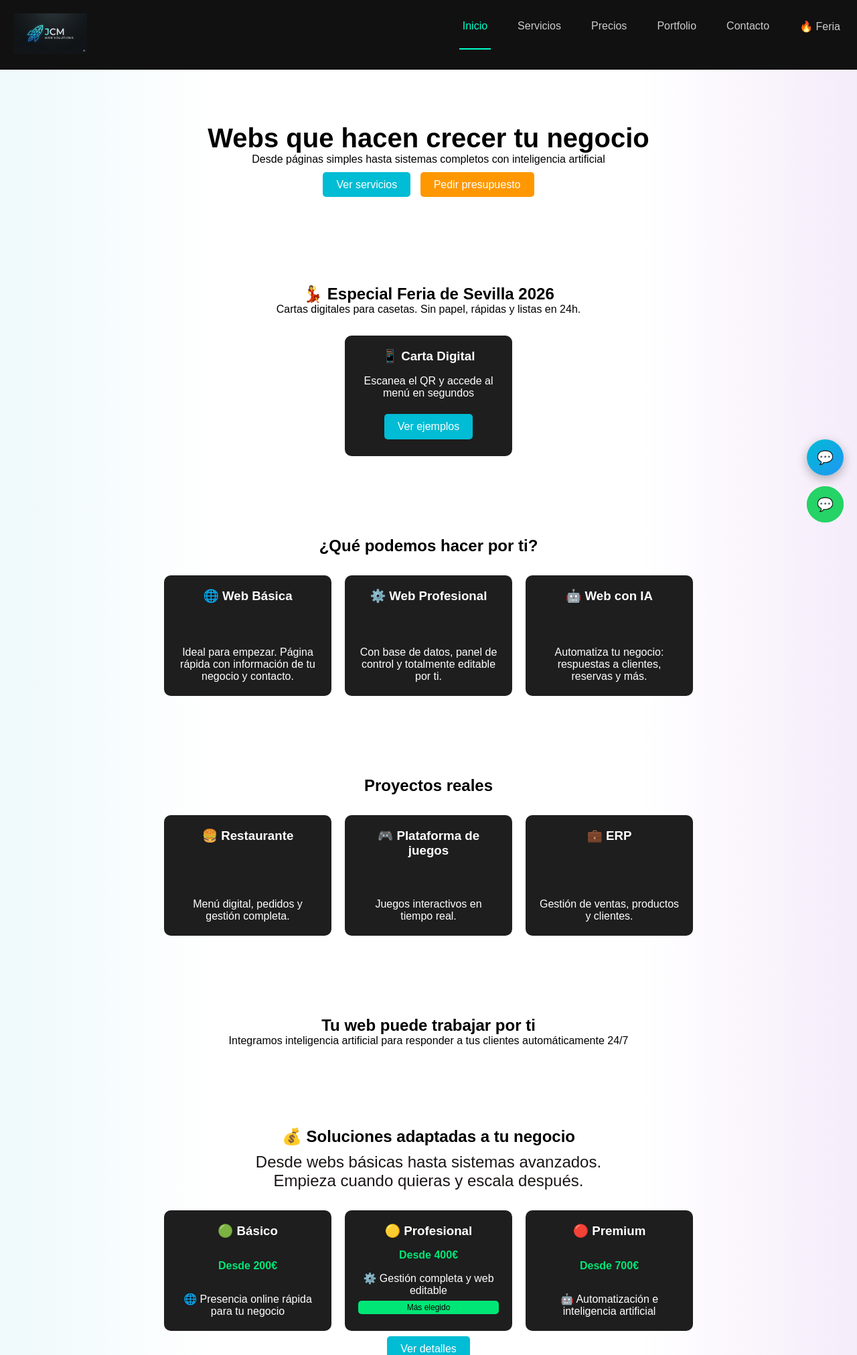
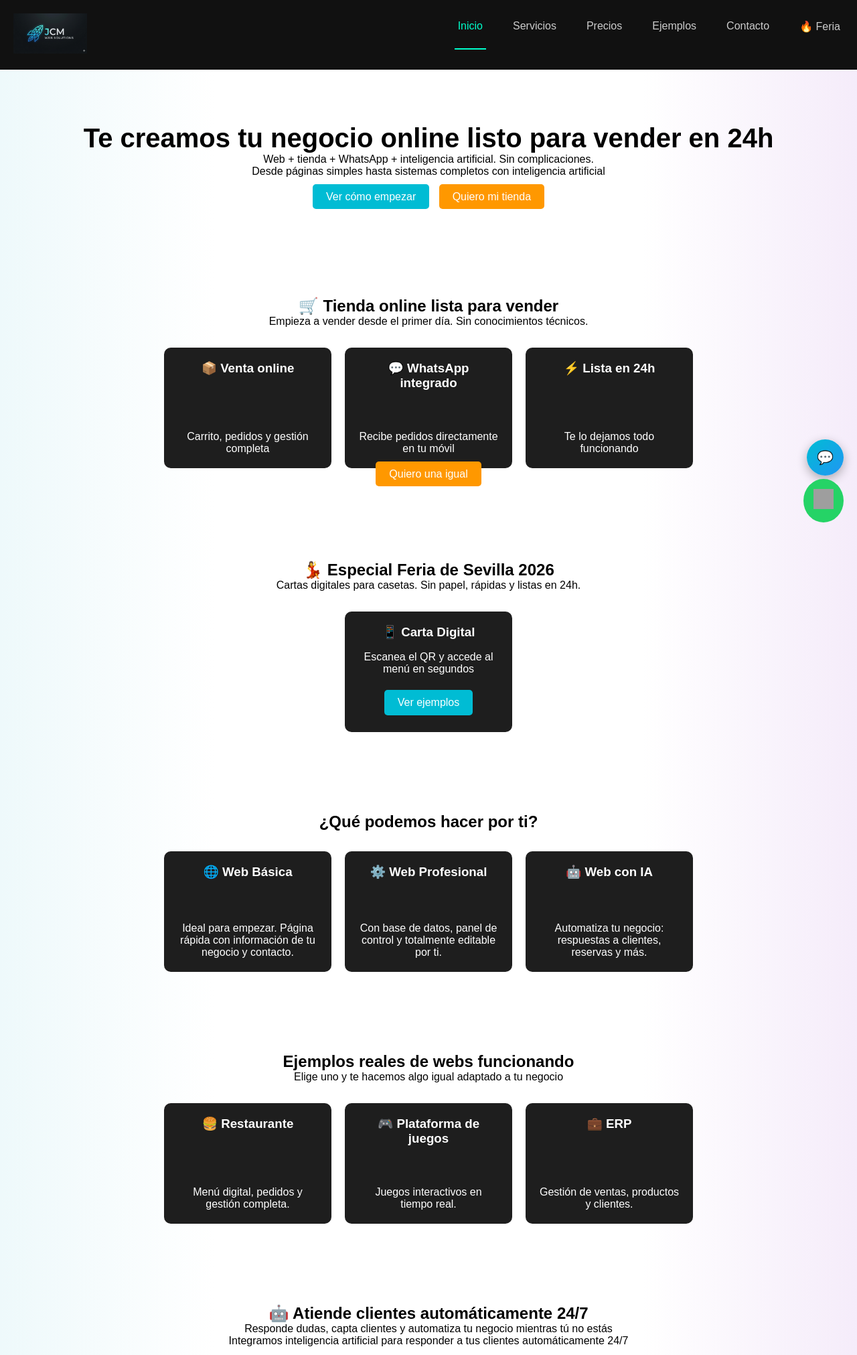
Before and after one commit to jcm201080/venta_web, a Flask app: page / in a window 1280 px wide. Shown: the top 2023 px of the page at 67% size. Run offline with Flask 3, Linux system fonts and the light colour scheme; grey boxes are pictures that could not be loaded.

Commit message:
Mejoras e introduccir tienda demo

```diff
--- a/config.py
+++ b/config.py
@@ -1,5 +1,5 @@
 PRECIOS = {
-    "basico": "Desde 200€",
-    "profesional": "Desde 400€",
-    "premium": "Desde 700€"
+    "basico": "Desde 199€",
+    "profesional": "Desde 399€",
+    "premium": "Desde 599€"
 }
--- a/static/css/style.css
+++ b/static/css/style.css
@@ -478,3 +478,9 @@ li {
 .contacto-botones {
     margin-top: 15px;
 }
+
+
+.whatsapp img {
+    width: 30px;
+    height: 30px;
+}
--- a/templates/base.html
+++ b/templates/base.html
@@ -29,7 +29,7 @@
             <a href="/" class="{% if request.path == '/' %}activo{% endif %}">Inicio</a>
             <a href="/servicios" class="{% if request.path.startswith('/servicios') %}activo{% endif %}">Servicios</a>
             <a href="/precios" class="{% if request.path.startswith('/precios') %}activo{% endif %}">Precios</a>
-            <a href="/portfolio" class="{% if request.path.startswith('/portfolio') %}activo{% endif %}">Portfolio</a>
+            <a href="/portfolio" class="{% if request.path.startswith('/portfolio') %}activo{% endif %}">Ejemplos</a>
             <a href="/contacto" class="{% if request.path.startswith('/contacto') %}activo{% endif %}">Contacto</a>
             <a href="/feria" class="{% if request.path.startswith('/feria') %}activo{% endif %}">
                 🔥 Feria
@@ -55,10 +55,9 @@
         <div id="chat-body"></div>
         <input type="text" id="chat-input" placeholder="Escribe aquí...">
     </div>
-
-    <!-- 📲 WHATSAPP GLOBAL -->
-    <a href="/track_whatsapp" class="whatsapp">
-        💬
+    <!-- 📞 WHATSAPP -->
+    <a href="/track_whatsapp?msg=Hola%20quiero%20info%20sobre%20la%20tienda%20online" class="whatsapp" target="_blank">
+        <img src="https://cdn-icons-png.flaticon.com/512/733/733585.png" alt="WhatsApp">
     </a>
 
     <footer class="footer">
--- a/templates/index.html
+++ b/templates/index.html
@@ -6,13 +6,40 @@
 
 <!-- 🧠 HERO -->
 <section class="hero">
-    <h2>Webs que hacen crecer tu negocio</h2>
+    <h2>Te creamos tu negocio online listo para vender en 24h</h2>
+    <p>Web + tienda + WhatsApp + inteligencia artificial. Sin complicaciones.</p>
     <p>Desde páginas simples hasta sistemas completos con inteligencia artificial</p>
 
     <div class="hero-buttons">
-        <a href="/servicios" class="btn">Ver servicios</a>
-        <a href="/contacto" class="btn btn-secondary">Pedir presupuesto</a>
+        <a href="/precios" class="btn">Ver cómo empezar</a>
+        <a href="/contacto" class="btn btn-secondary">Quiero mi tienda</a>
     </div>
+</section>
+
+<section class="tienda">
+    <h2>🛒 Tienda online lista para vender</h2>
+    <p>Empieza a vender desde el primer día. Sin conocimientos técnicos.</p>
+
+    <div class="cards">
+        <div class="card">
+            <h3>📦 Venta online</h3>
+            <p>Carrito, pedidos y gestión completa</p>
+        </div>
+
+        <div class="card">
+            <h3>💬 WhatsApp integrado</h3>
+            <p>Recibe pedidos directamente en tu móvil</p>
+        </div>
+
+        <div class="card">
+            <h3>⚡ Lista en 24h</h3>
+            <p>Te lo dejamos todo funcionando</p>
+        </div>
+    </div>
+
+    <a href="/track_whatsapp?msg=Hola%20quiero%20una%20tienda%20online%20como%20la%20demo" class="btn btn-secondary">
+        Quiero una igual
+    </a>
 </section>
 
 <section class="feria">
@@ -56,7 +83,8 @@
 
 <!-- 🧪 PORTFOLIO -->
 <section class="portfolio">
-    <h2>Proyectos reales</h2>
+    <h2>Ejemplos reales de webs funcionando</h2>
+    <p>Elige uno y te hacemos algo igual adaptado a tu negocio</p>
 
     <div class="cards">
         <div class="card">
@@ -78,7 +106,8 @@
 
 <!-- 🤖 IA -->
 <section class="ia">
-    <h2>Tu web puede trabajar por ti</h2>
+    <h2>🤖 Atiende clientes automáticamente 24/7</h2>
+    <p>Responde dudas, capta clientes y automatiza tu negocio mientras tú no estás</p>
     <p>Integramos inteligencia artificial para responder a tus clientes automáticamente 24/7</p>
 </section>
 
@@ -127,16 +156,13 @@
 
 <!-- 📲 CONTACTO -->
 <section class="contacto">
-    <h2>¿Hablamos?</h2>
+    <h2>¿Quieres empezar a vender ya?</h2>
     <p>Cuéntanos tu idea y te ayudamos a hacerla realidad</p>
     <br>
 
     <a href="/contacto" class="btn">Contactar</a>
 </section>
 
-<!-- 📞 WHATSAPP -->
-<a href="https://wa.me/34635487063" class="whatsapp" target="_blank">
-    💬
-</a>
+
 
 {% endblock %}
```
Also changed, not shown: routes/admin.py (+6 -2 lines), templates/portfolio.html (+49 -3 lines), static/img/avanzado/tienda_demo.png (added).
